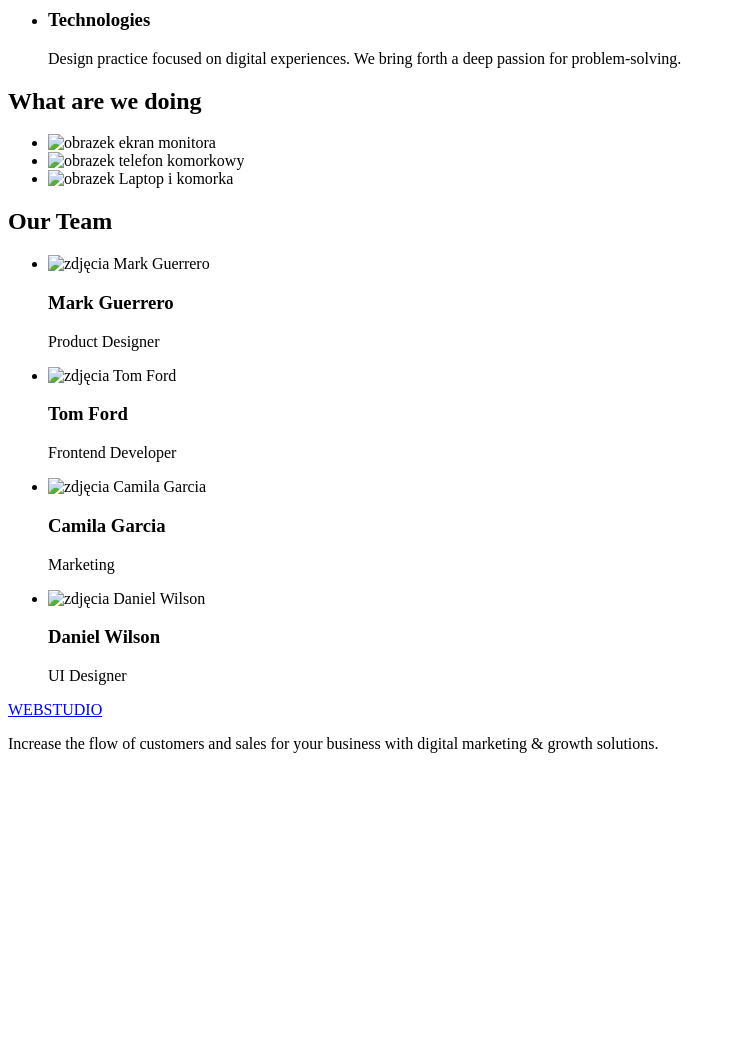
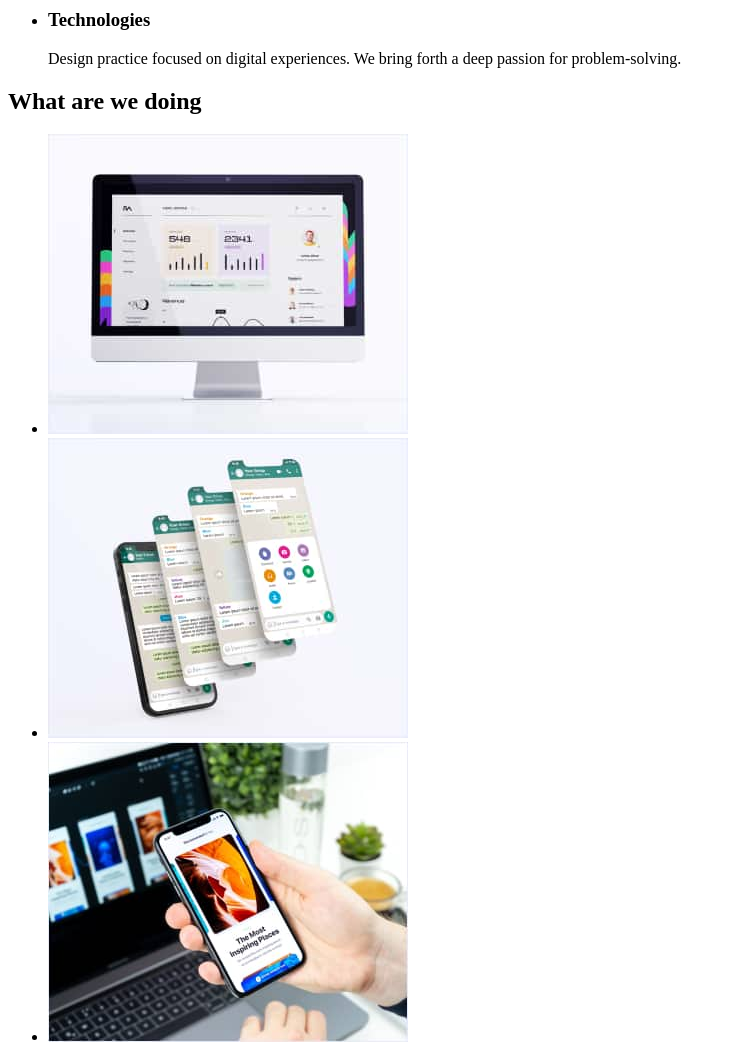
Before and after one commit to antoni37/goit-markup-hw-01, a plain HTML site: page index.html in a window 1280 px wide. Shown: the part 580-1625 px from the top of the page, without its empty margins (0-736 px from the left). Before the commit the page ends 1349 px from the top, so only its background shows below. Drawn offline with Linux system fonts and the light colour scheme.

Commit message:
update index.html

```diff
--- a/index.html
+++ b/index.html
@@ -55,28 +55,28 @@
    <section>
     <h2> What are we doing </h2>
     <ul>
-        <li><img src="./images/imgekranmonitora.jpg" width="360" alt="obrazek ekran monitora"> </li>
-        <li><img src="./images/telefonkomorkowy.jpg" width="360" alt="obrazek telefon komorkowy"> </li>
-        <li><img src="./images/Laptopikomorka.jpg" width="360" alt="obrazek Laptop i komorka"> </li>
+        <li><img src="./images/img ekran monitora.jpg" width="360" alt="obrazek ekran monitora"> </li>
+        <li><img src="./images/telefon komorkowy.jpg" width="360" alt="obrazek telefon komorkowy"> </li>
+        <li><img src="./images/Laptop i komorka.jpg" width="360" alt="obrazek Laptop i komorka"> </li>
     </ul>
    </section>
     <!--Section 4-->
    <section>
     <h2>Our Team</h2>
     <ul>
-        <li><img src="./images/Ourteam/TeamCard1.jpg" width="264"  alt="zdjęcia Mark Guerrero">
+        <li><img src="./images/Our team/Team Card 1.jpg" width="264"  alt="zdjęcia Mark Guerrero">
             <h3>Mark Guerrero</h3>
             <p>Product Designer</p>
         </li>
-        <li><img src="./images/Ourteam/TeamCard2.jpg" width="264"  alt="zdjęcia Tom Ford">
+        <li><img src="./images/Our team/Team Card 2.jpg" width="264"  alt="zdjęcia Tom Ford">
             <h3>Tom Ford</h3>
             <p>Frontend Developer</p>
         </li>
-        <li><img src="./images/Ourteam/TeamCard3.jpg" width="264"  alt="zdjęcia Camila Garcia">
+        <li><img src="./images/Our team/Team Card 3.jpg" width="264"  alt="zdjęcia Camila Garcia">
             <h3>Camila Garcia</h3>
             <p>Marketing</p>
         </li>
-        <li><img src="./images/Ourteam/TeamCard4.jpg" width="264"  alt="zdjęcia Daniel Wilson">
+        <li><img src="./images/Our team/Team Card 4.jpg" width="264"  alt="zdjęcia Daniel Wilson">
             <h3>Daniel Wilson</h3>
             <p>UI Designer</p>
         </li>
```
Also changed, not shown: images/Laptop i komorka.jpg (added), images/Our team/Team Card 1.jpg (added), images/Our team/Team Card 2.jpg (added), images/Our team/Team Card 3.jpg (added), images/Our team/Team Card 4.jpg (added), images/img ekran monitora.jpg (added), images/telefon komorkowy.jpg (added).
